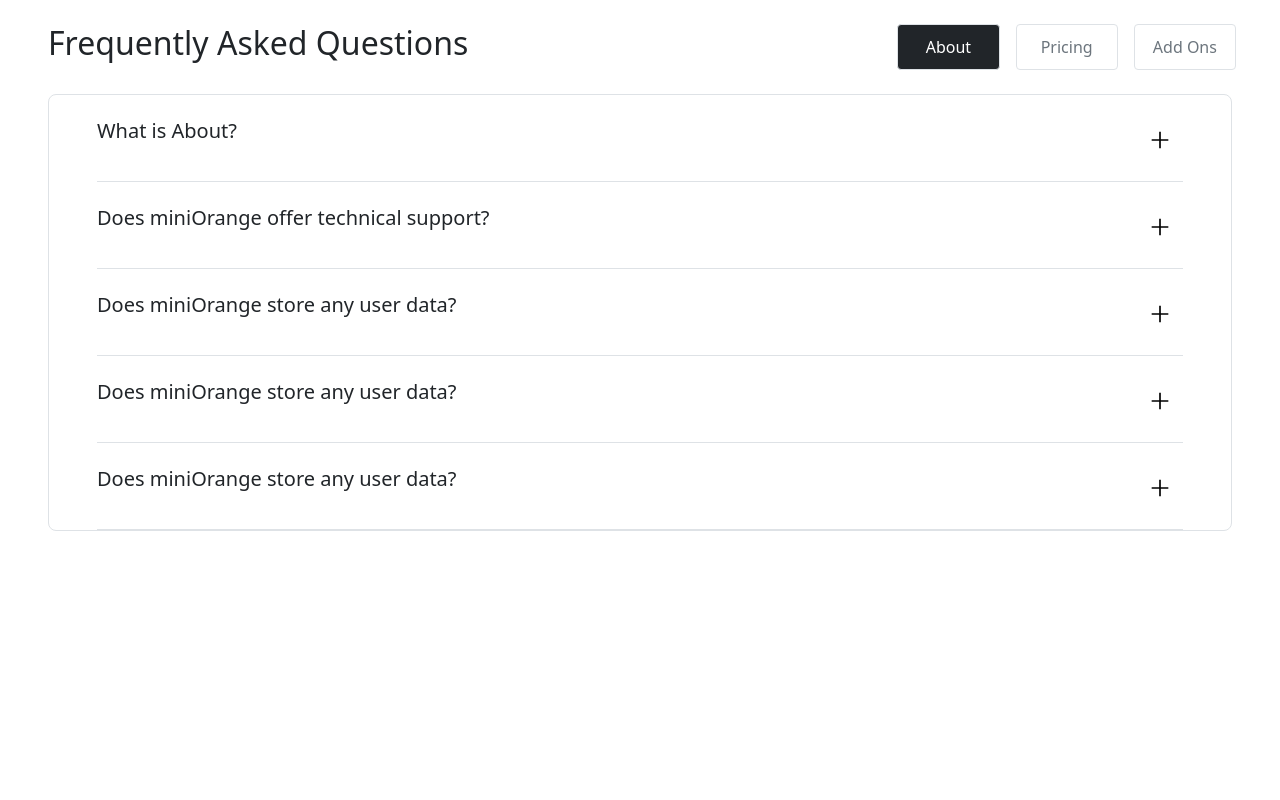
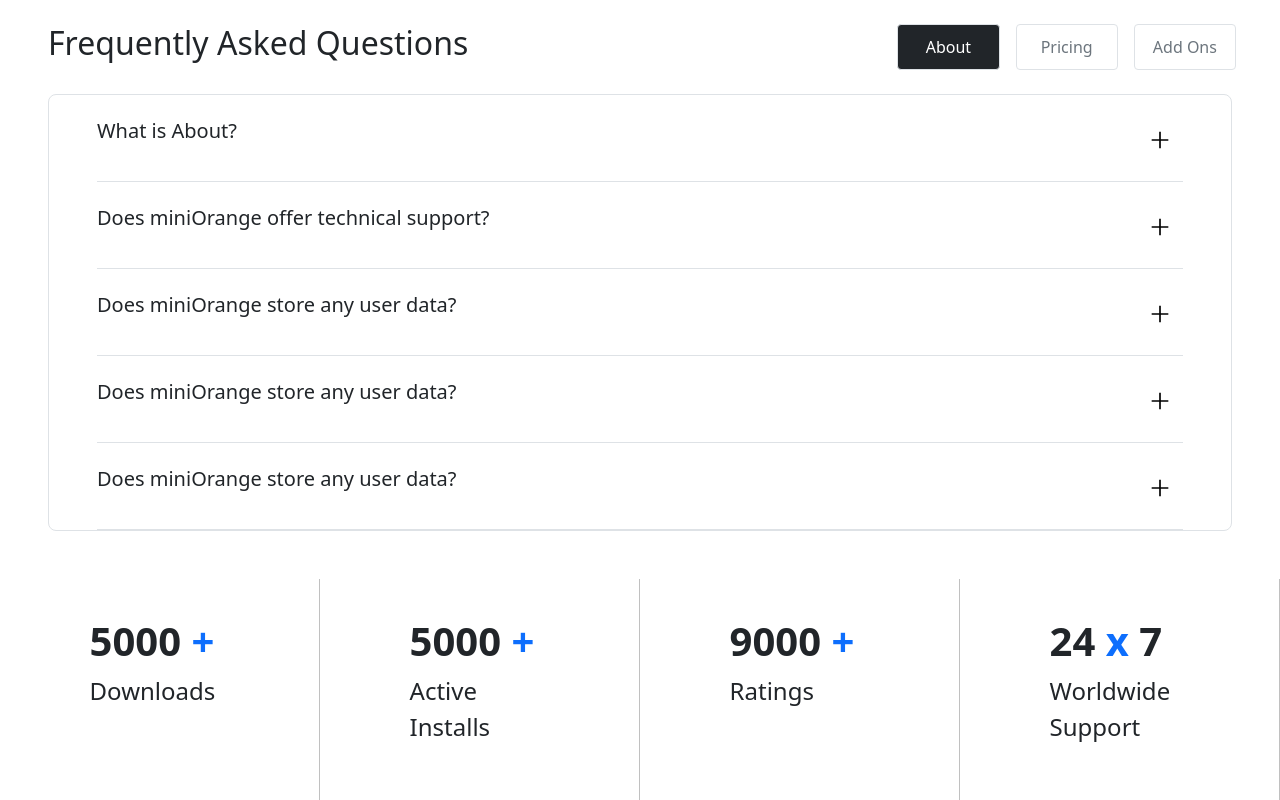
Before and after one commit to Rony-miniOrange/security-site-next-js, a Next.js app: page / in a window 1280 px wide. Shown: the part 2687-3487 px from the top of the page. Before the commit the page ends 3266 px from the top, so only its background shows below. Built offline with nearby package versions, Linux system fonts and the light colour scheme.

Commit message:
Added download section in Pages

```diff
--- /dev/null
+++ b/src/components/DownloadSection.js
@@ -0,0 +1,36 @@
+import React from 'react';
+import Download from './Download.module.css';
+import 'bootstrap/dist/css/bootstrap.css'
+
+const DownloadSection = (props) => {
+    console.log("DOWNLOAD SECTION");
+    return (
+        <div className={`justify-content-center${Download.featureSection}`}>
+            <div className={`d-flex w-80`}>
+                {props.downloadSection.length > 0 && props.downloadSection.map((item) => {
+                    return (
+                        <div className={`w-100 ${Download.headerResourcesMargin}`}>
+                            {/* <h3 className={`fs-1`}><b>5000 <span className={`${Download.orangeText}`}>+</span></b></h3> */}
+                            <h3 className={`fs-1`}>{item.sectionValue}</h3>
+                            <p className={`mt-2 fs-4`}>{item.sectionTitle}</p>
+                        </div>
+                        // <div className={`w-100 ${Download.headerResourcesMargin}`}>
+                        //     <h3 className={`fs-1`}><b>5000 <span className={`${Download.orangeText}`}>+</span></b></h3>
+                        //     <p className={`mt-2 fs-4`}>Active Installs</p>
+                        // </div>
+                        // <div className={`w-100 ${Download.headerResourcesMargin}`}>
+                        //     <h3 className={`fs-1`}><b>9000 <span className={`${Download.orangeText}`}>+</span></b></h3>
+                        //     <p className={`mt-2 fs-4`}>Ratings</p>
+                        // </div>
+                        // <div className={`w-100 ${Download.headerResourcesMargin}`}>
+                        //     <h3 className={`fs-1`}><b>24 <span className={`${Download.orangeText}`}>x</span> 7</b></h3>
+                        //     <p className={`mt-2 fs-4`}>Worldwide Support</p>
+                        // </div>
+                    )
+                })}
+            </div>
+        </div>
+    );
+}
+
+export default DownloadSection;
--- a/src/pages/index.js
+++ b/src/pages/index.js
@@ -7,7 +7,8 @@
 import { BsFillCheckCircleFill } from 'react-icons/bs'
 import Single from "../components/PricingComponent/Single";
 import Multiple from "../components/PricingComponent/Multiple";
-import FaqSection from '@/components/FaqSection';
+import FaqSection from '../components/FaqSection';
+import DownloadSection from '../components/DownloadSection';
 
 // const inter = Inter({ subsets: ['latin'] });
 const inter = DM_Sans({ subsets: ['latin'], weight: ['400'] });
@@ -597,6 +598,25 @@
     setActivetab(id);
   };
 
+  const downloadSection = [
+    {
+      sectionValue: <b>5000 <span className='text-primary'>+</span></b>,
+      sectionTitle: "Downloads"
+    },
+    {
+      sectionValue: <b>5000 <span className='text-primary'>+</span></b>,
+      sectionTitle: "Active Installs"
+    },
+    {
+      sectionValue: <b>9000 <span className='text-primary'>+</span></b>,
+      sectionTitle: "Ratings"
+    },
+    {
+      sectionValue: <b>24 <span className='text-primary'>x</span> 7</b>,
+      sectionTitle: "Worldwide Support"
+    },
+  ]
+
   return (
     <>
 
@@ -646,6 +666,10 @@
       {/* FAQ SECTION */}
 
       <FaqSection faqs={tabs} />
+
+      {/* DOWNLOADS SECTION */}
+      <DownloadSection downloadSection={downloadSection} />
+
     </>
 
   )
--- a/src/styles/theme.scss
+++ b/src/styles/theme.scss
@@ -26,4 +26,4 @@
   'dark': #001738,
 );
 
-@import '/node_modules/bootstrap/scss/bootstrap.scss';
+@import '/node_modules/bootstrap/scss/bootstrap';
```
Also changed, not shown: src/pages/DownloadSection.js (deleted, +0 -31 lines), src/components/Download.module.css (renamed from src/pages/Download.module.css).
